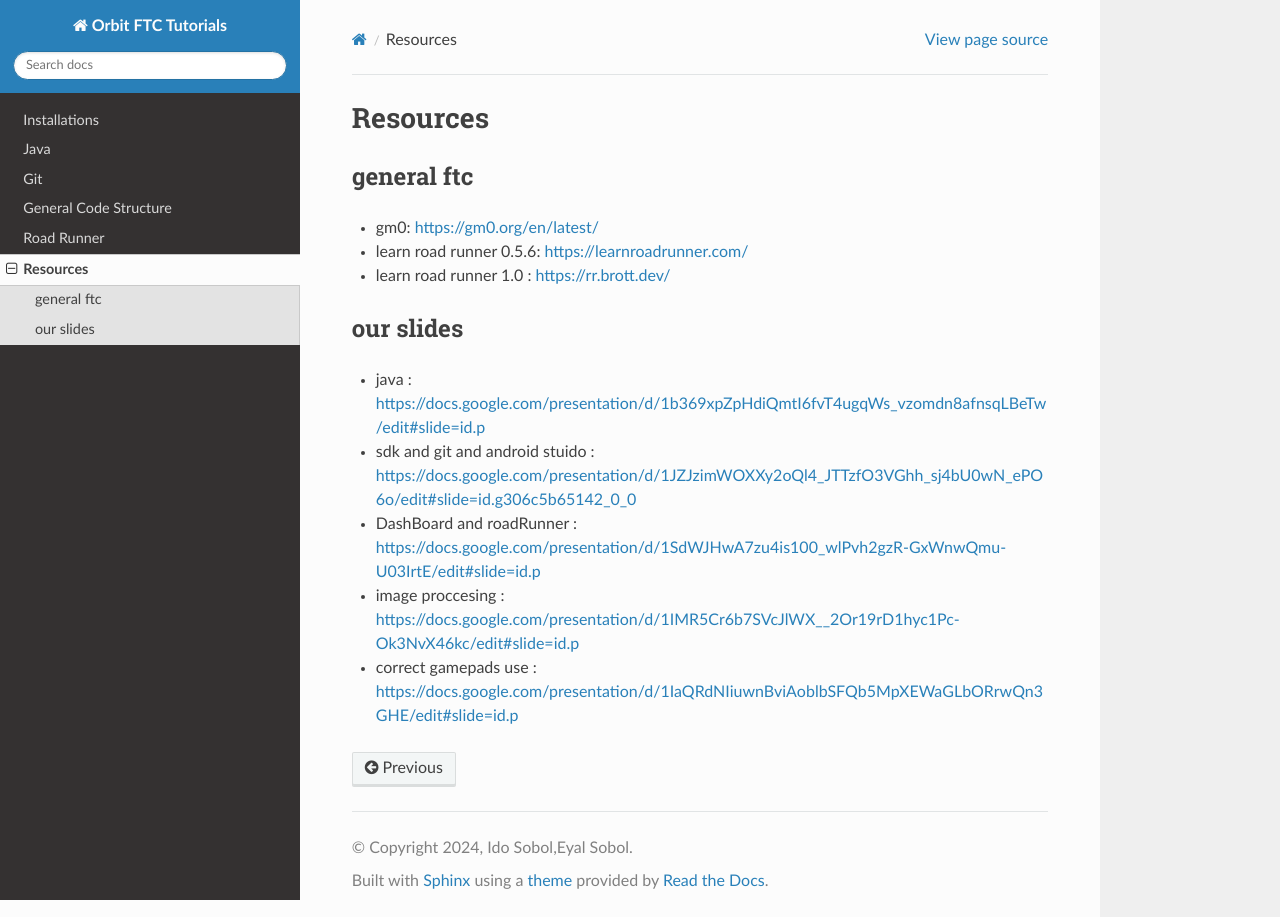
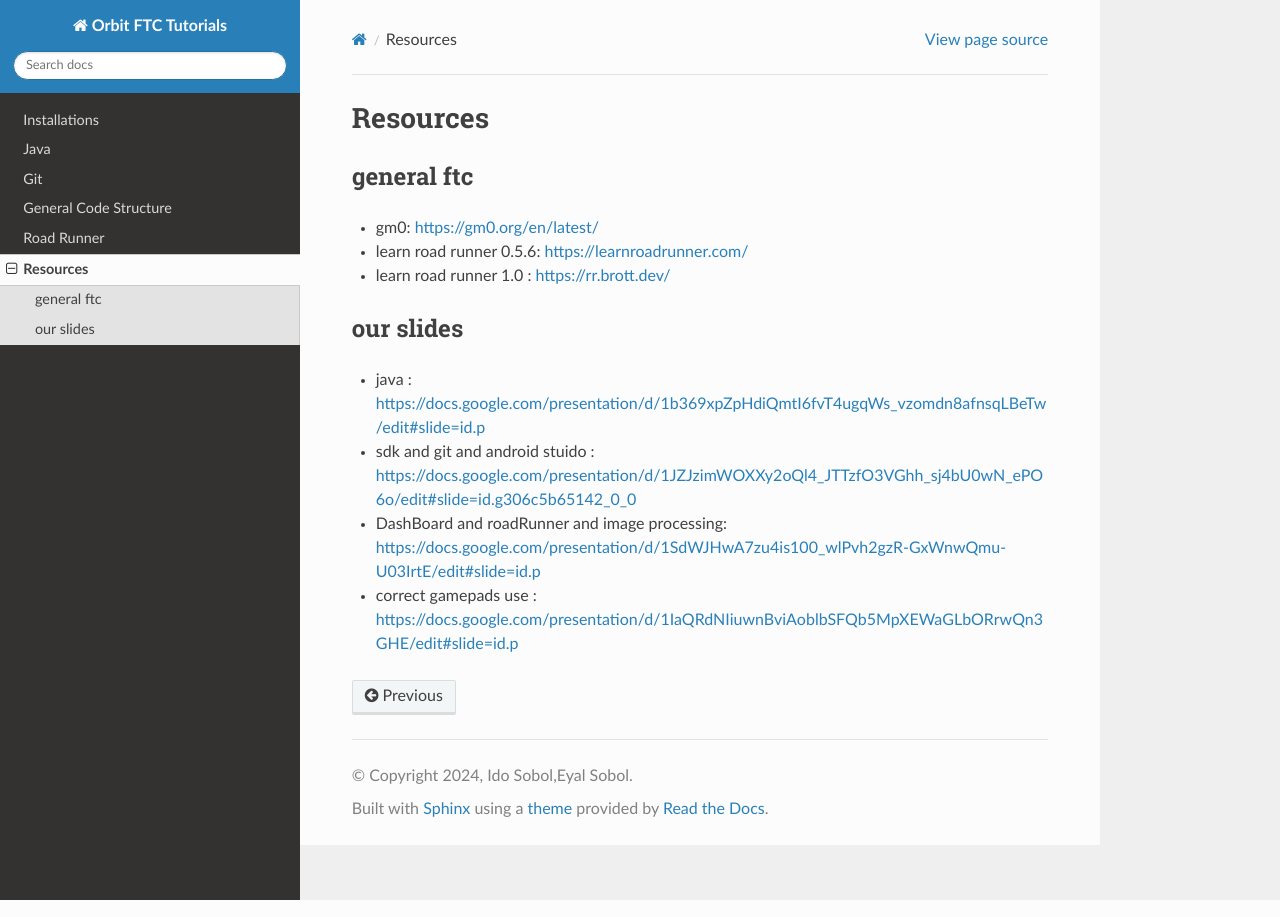
Before and after one commit to FTC-ORBIT/Tutorials-Docs, a Sphinx documentation site: the page built from docs/source/resources.rst, in a window 1280 px wide. Built offline with Sphinx 7.4.7 and the Read the Docs theme 3.1.0, drawn with Linux system fonts in a browser that asks for light colours; pages that are not in the unit, such as notebooks, are missing from menus.

```diff
--- a/docs/source/resources.rst
+++ b/docs/source/resources.rst
@@ -16,10 +16,6 @@
 
 - sdk and git and android stuido : https://docs.google.com/presentation/d/1JZJzimWOXXy2oQl4_JTTzfO3VGhh_sj4bU0wN_ePO6o/edit#slide=id.g306c5b65142_0_0
 
-
-- DashBoard and roadRunner : https://docs.google.com/presentation/d/1SdWJHwA7zu4is100_wlPvh2gzR-GxWnwQmu-U03IrtE/edit#slide=id.p
-
-
-- image proccesing : https://docs.google.com/presentation/d/1IMR5Cr6b7SVcJlWX__2Or19rD1hyc1Pc-Ok3NvX46kc/edit#slide=id.p
+- DashBoard and roadRunner and image processing: https://docs.google.com/presentation/d/1SdWJHwA7zu4is100_wlPvh2gzR-GxWnwQmu-U03IrtE/edit#slide=id.p
 
 - correct gamepads use : https://docs.google.com/presentation/d/1IaQRdNIiuwnBviAoblbSFQb5MpXEWaGLbORrwQn3GHE/edit#slide=id.p
```
